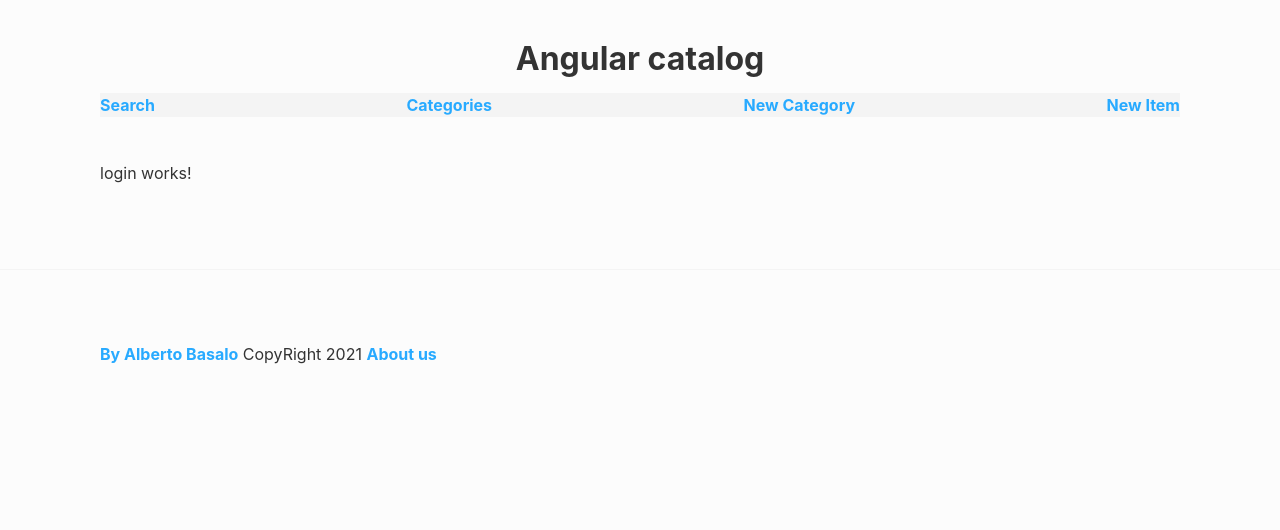
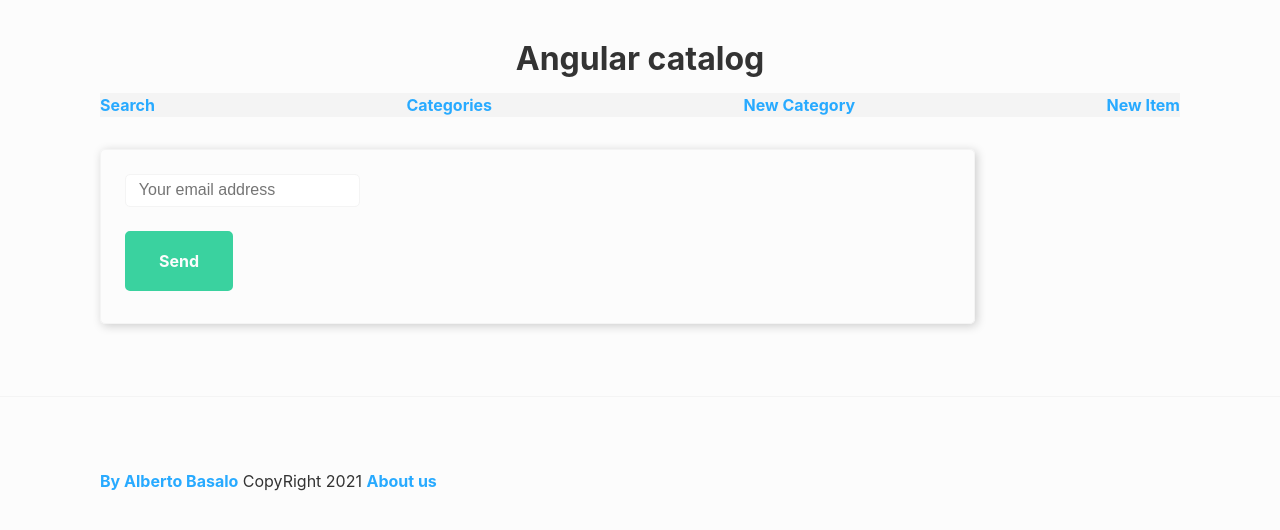
Before and after one commit to CursosAlbertoBasalo/angular-intro-vitae-enxenio, an Angular app: page /login in a window 1280 px wide. Shown: the top 530 px of the page. Built offline with nearby package versions, Linux system fonts and the light colour scheme.

Commit message:
activate

```diff
--- a/src/app/domain/activate/activate.component.html
+++ b/src/app/domain/activate/activate.component.html
@@ -1 +1,4 @@
-<p>activate works!</p>
+<form>
+  <input name="uat" placeholder="Your token" type="string" [(ngModel)]="uat">
+  <button (click)="onSend()">Send </button>
+</form>
--- a/src/app/domain/activate/activate.component.ts
+++ b/src/app/domain/activate/activate.component.ts
@@ -1,16 +1,21 @@
 import { Component, OnInit } from '@angular/core';
+import { ActivateService } from './activate.service';
 
 @Component({
   selector: 'ab-activate',
   templateUrl: './activate.component.html',
-  styles: [
-  ]
+  styles: [],
 })
 export class ActivateComponent implements OnInit {
+  uat = '';
 
-  constructor() { }
+  constructor(private service: ActivateService) {}
 
-  ngOnInit(): void {
+  ngOnInit(): void {}
+
+  onSend() {
+    this.service.putActivation$(this.uat).subscribe({
+      next: (data) => console.log(data),
+    });
   }
-
 }
--- /dev/null
+++ b/src/app/domain/activate/activate.service.ts
@@ -0,0 +1,17 @@
+import { HttpClient } from '@angular/common/http';
+import { Injectable } from '@angular/core';
+import { environment } from 'src/environments/environment';
+
+@Injectable({
+  providedIn: 'root',
+})
+export class ActivateService {
+  private endPoint = environment.apiUrl + '/users/';
+
+  constructor(private http: HttpClient) {}
+
+  putActivation$(uat: string) {
+    const url = `${this.endPoint}activations?uat=${uat}`;
+    return this.http.put(url, {});
+  }
+}
--- a/src/app/domain/login/login.component.html
+++ b/src/app/domain/login/login.component.html
@@ -1 +1,4 @@
-<p>login works!</p>
+<form>
+  <input name="email" placeholder="Your email address" type="email" [(ngModel)]="email">
+  <button (click)="onSend()">Send </button>
+</form>
--- a/src/app/domain/login/login.component.ts
+++ b/src/app/domain/login/login.component.ts
@@ -1,16 +1,25 @@
 import { Component, OnInit } from '@angular/core';
+import { Router } from '@angular/router';
+import { LoginService } from './login.service';
 
 @Component({
   selector: 'ab-login',
   templateUrl: './login.component.html',
-  styles: [
-  ]
+  styles: [],
 })
 export class LoginComponent implements OnInit {
+  email = '';
 
-  constructor() { }
+  constructor(private service: LoginService, private router: Router) {}
 
-  ngOnInit(): void {
+  ngOnInit(): void {}
+
+  onSend() {
+    this.service.postCredentials$({ email: this.email }).subscribe({
+      next: (response) => {
+        console.log(response.data.atk);
+        this.router.navigate(['/activate']);
+      },
+    });
   }
-
 }
--- /dev/null
+++ b/src/app/domain/login/login.service.ts
@@ -0,0 +1,16 @@
+import { HttpClient } from '@angular/common/http';
+import { Injectable } from '@angular/core';
+import { environment } from 'src/environments/environment';
+
+@Injectable({
+  providedIn: 'root',
+})
+export class LoginService {
+  private endPoint = environment.apiUrl + '/users/';
+
+  constructor(private http: HttpClient) {}
+
+  postCredentials$(credentials: any) {
+    return this.http.post<any>(this.endPoint, credentials);
+  }
+}
```
Also changed, not shown: src/app/domain/activate/activate.module.ts (+4 -8 lines), src/app/domain/login/login.module.ts (+4 -8 lines).
